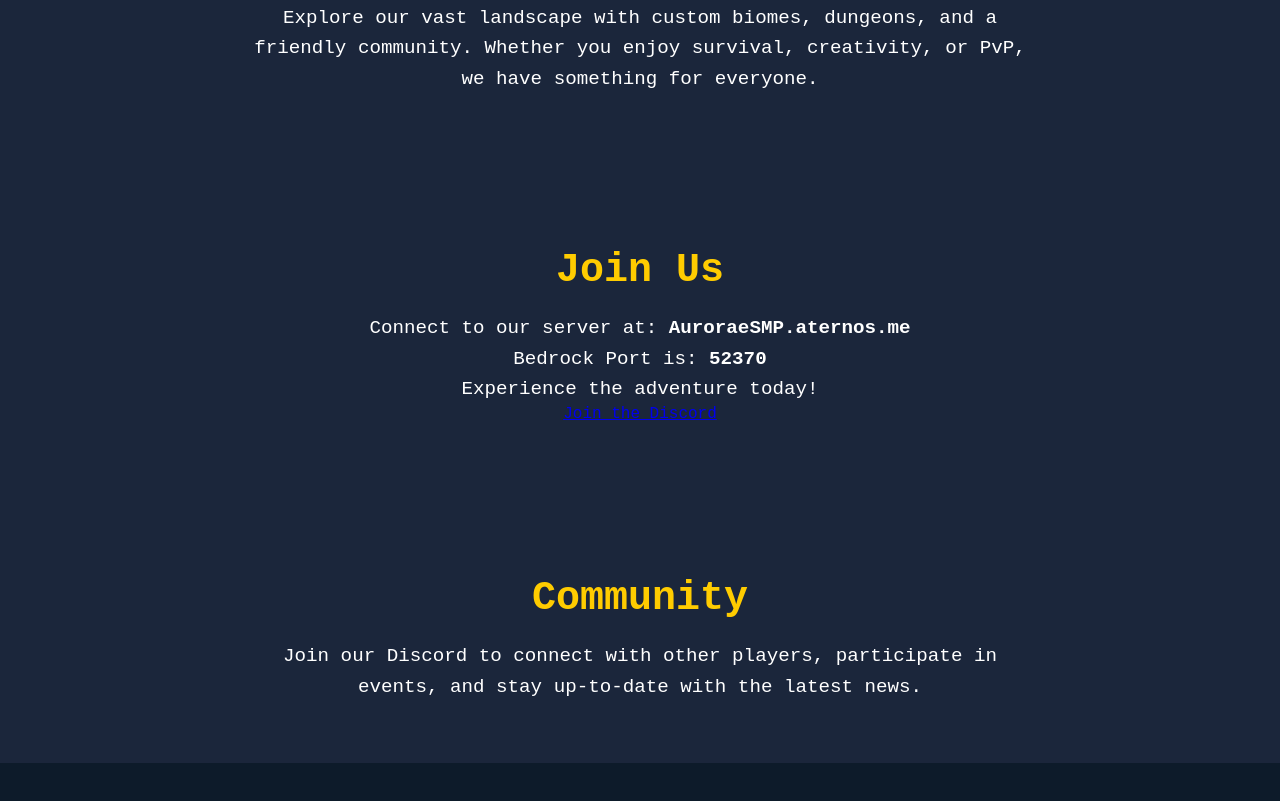
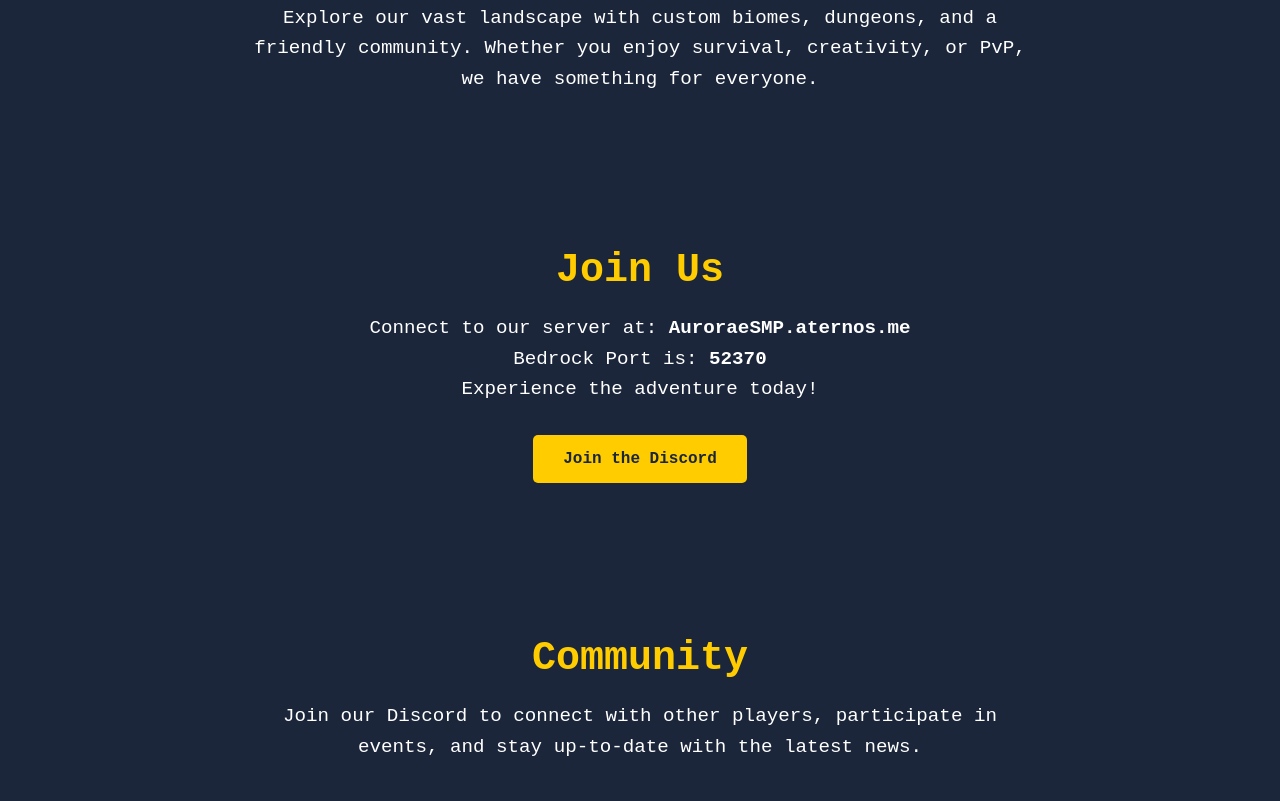
Before and after one commit to Voke2K/AuroraeSMP, a plain HTML site: page index.html in a window 1280 px wide. Shown: the part 1008-1809 px from the top of the page. Before the commit the page ends 1771 px from the top, so only its background shows below. Drawn offline with Linux system fonts and the light colour scheme.

Commit message:
Update styles.css

```diff
--- a/styles.css
+++ b/styles.css
@@ -83,3 +83,19 @@ footer p {
 .cta:hover {
     background-color: #ffd633;
 }
+
+.discord {
+    margin-top: 30px;
+    display: inline-block;
+    padding: 15px 30px;
+    background-color: #ffcc00;
+    color: #1b263b;
+    text-decoration: none;
+    font-weight: bold;
+    border-radius: 5px;
+    transition: background-color 0.3s;
+}
+
+.discord:hover {
+    background-color: #ffd633;
+}
```
